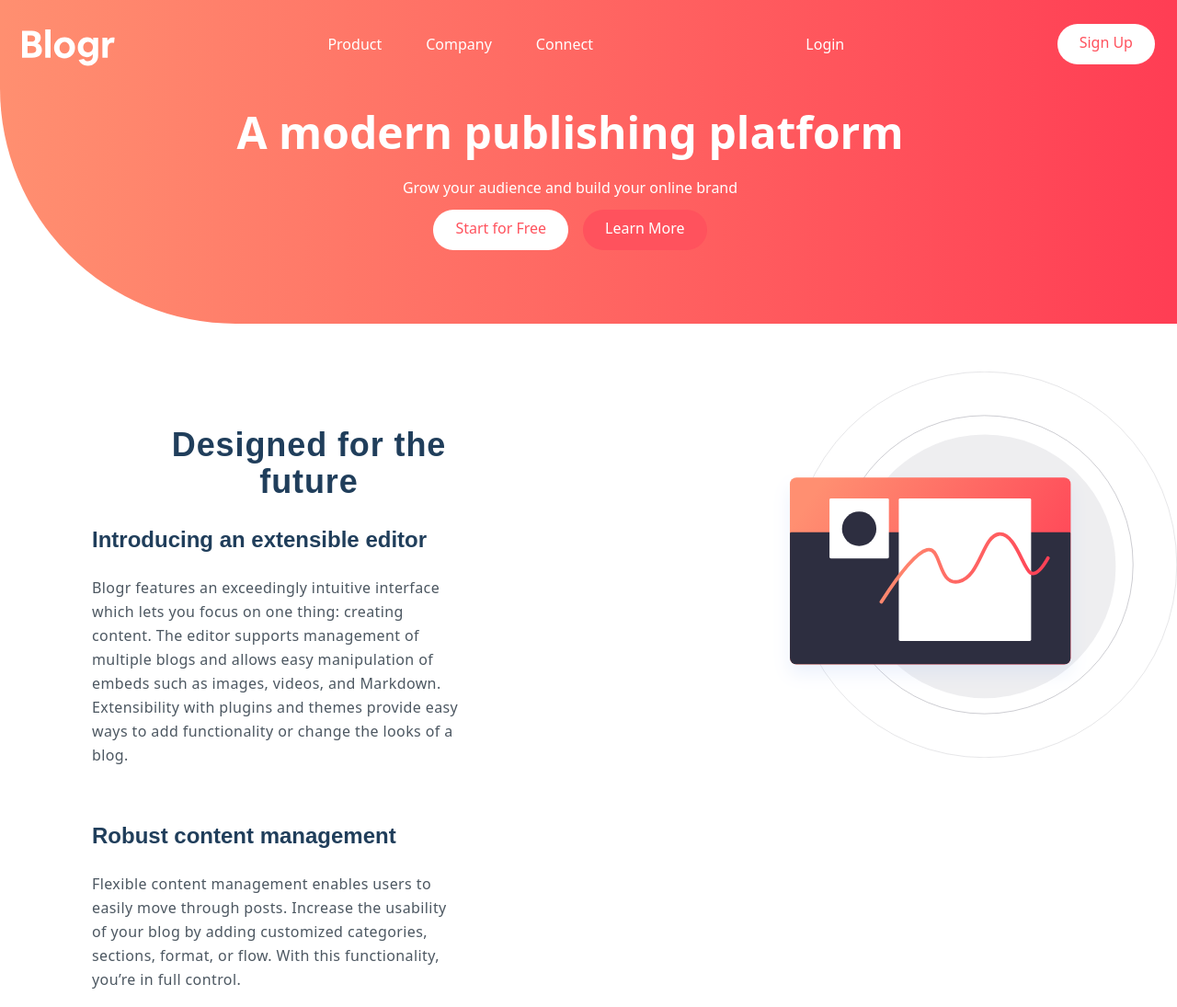
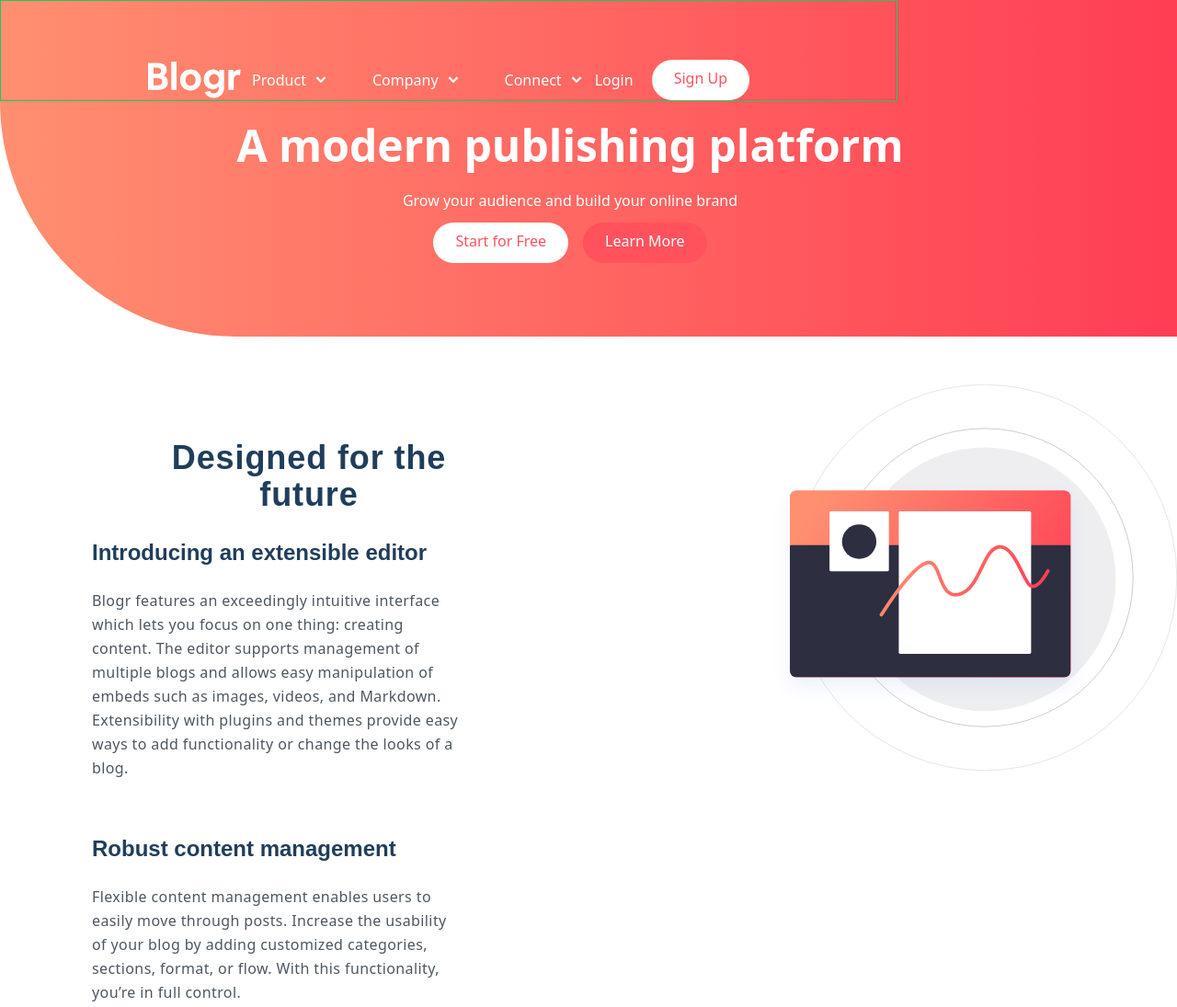
Before and after one commit to MundiaNderi/blogr, a website: page index.html in a window 1280 px wide. Shown: the top 1095 px of the page at 92% size. Drawn offline with Linux system fonts and the light colour scheme.

Commit message:
Nav fixes

```diff
--- a/index.html
+++ b/index.html
@@ -15,20 +15,27 @@
   <body>
     <nav class="bg-gradient-to-r from-veryLightRedGradient to-lightRedGradient">
       <!--Navbar-->
-      <div class="mx-auto p-6">
       <!--Flex container-->
-        <div class="flex items-center justify-between">
+      <div
+        class="container flex items-center justify-between border border-green-500 px-6 md:px-40 pt-14 md:pt-16"
+      >
         <!--Logo-->
-          <div class="pt-2">
+        <div class="">
           <img src="/images/logo.svg" alt="" />
         </div>
         <!--Menu Items-->
         <div id="menu" class="hidden md:flex space-x-10 text-white">
           <ul class="flex flex-row space-x-12">
             <li class="text-decoration-none">
-                <a id="product-link" class="hover:underline menu-link" href="#"
-                  >Product</a
-                >
+              <a
+                id="product-link"
+                class="hover:underline menu-link flex items-center"
+                href="#"
+                >Product
+                <span class="pl-2">
+                  <img class="w-4 h-2" src="/images/arrow.svg" />
+                </span>
+              </a>
               <!--Product sub-menu-->
               <div
                 id="sub-menu"
@@ -54,9 +61,15 @@
               </div>
             </li>
             <li>
-                <a id="company-link" class="hover:underline menu-link" href="#"
-                  >Company</a
-                >
+              <a
+                id="company-link"
+                class="hover:underline menu-link flex items-center"
+                href="#"
+                >Company
+                <span class="pl-2">
+                  <img class="w-4 h-2" src="/images/arrow.svg" />
+                </span>
+              </a>
               <!--Company sub-menu-->
               <div
                 id="sub-menu2"
@@ -73,9 +86,15 @@
               </div>
             </li>
             <li>
-                <a id="connect-link" class="hover:underline menu-link" href="#"
-                  >Connect</a
-                >
+              <a
+                id="connect-link"
+                class="hover:underline menu-link flex items-center"
+                href="#"
+                >Connect
+                <span class="pl-2">
+                  <img class="w-4 h-2" src="/images/arrow.svg" />
+                </span>
+              </a>
               <!--Connect sub-menu-->
               <div
                 id="sub-menu1"
@@ -97,12 +116,15 @@
           </ul>
         </div>
         <!--Button-->
+        <div class="flex space-x-5 items-center">
           <a class="hidden md:block text-white" href="#">Login</a>
           <a
             href="#"
             class="hidden md:block p-3 px-6 pt-2 text-redCTA bg-white rounded-full baseline hover:bg-hoverPink hover:text-white"
             >Sign Up</a
           >
+        </div>
+
         <!--Hamburger icon-->
         <button
           id="menuBtn"
@@ -112,7 +134,6 @@
           <span class="hamburger-middle"></span>
           <span class="hamburger-bottom"></span>
         </button>
-        </div>
       </div>
     </nav>
 
--- a/js/script.js
+++ b/js/script.js
@@ -28,3 +28,13 @@ companyLink.addEventListener("click", function(event) {
     event.preventDefault();
     subMenu2.classList.toggle("hidden")
 })
+
+// Toggle the hamburger icon
+const btn = document.getElementById('menuBtn')
+const nav = document.getElementById('menu')
+
+btn.addEventListener('click', () => {
+    btn.classList.toggle('open')
+    nav.classList.toggle('flex')
+    nav.classList.toggle('hidden')
+})
```
Also changed, not shown: css/main.css, images/arrow.svg (added). Lines whose indentation alone changed are shown as unchanged.
